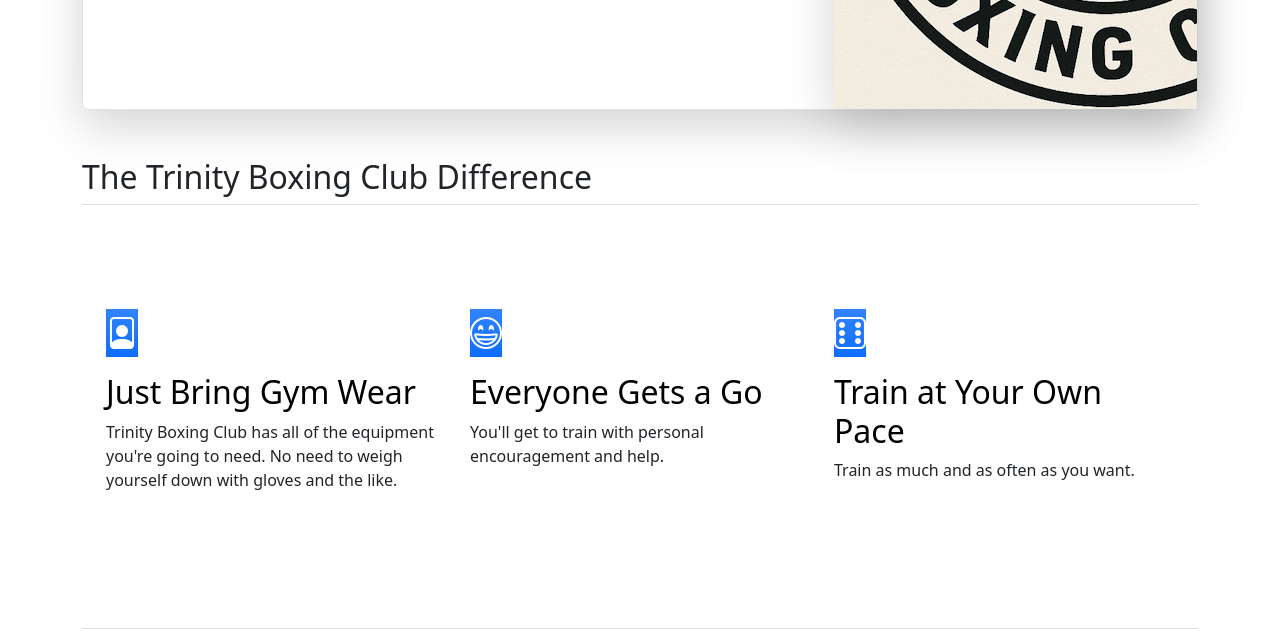
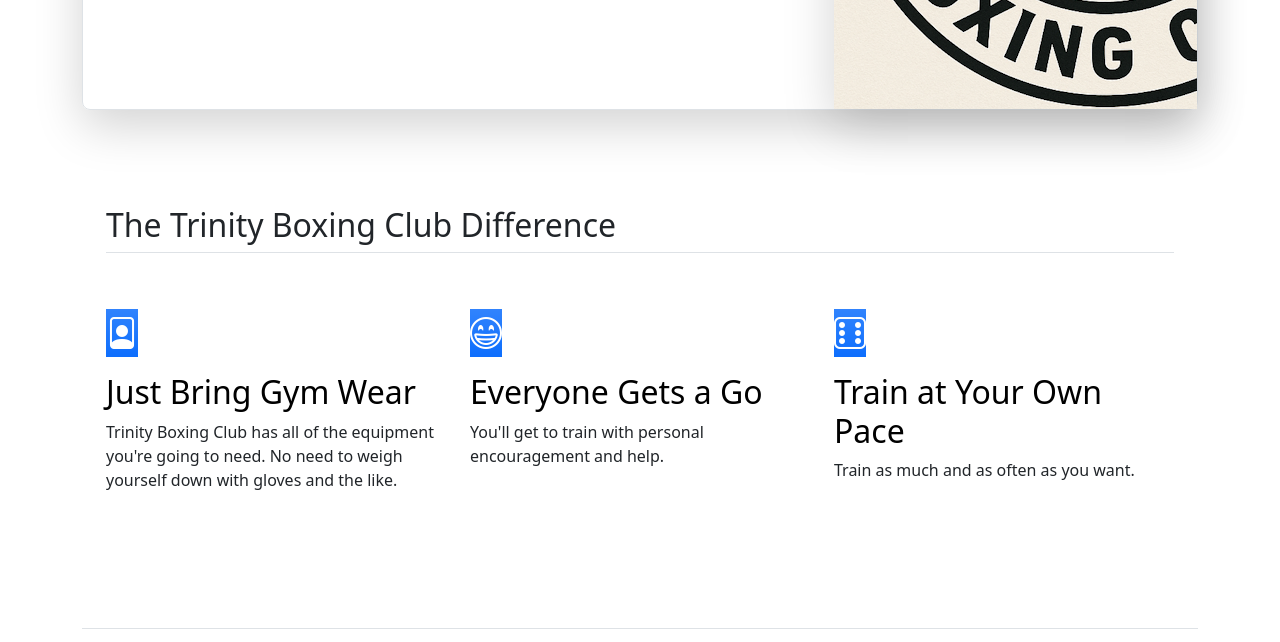
Before and after one commit to digitalbricklayer/trinityboxingcluborguk, an Eleventy site: page index.html in a window 1280 px wide. Shown: the part 593-1235 px from the top of the page. Built offline with nearby package versions, Linux system fonts and the light colour scheme; Eleventy itself is replaced by a stand-in of ours; files that its build step writes are made by us from their sources.

Commit message:
Move  difference title

```diff
--- a/index.html
+++ b/index.html
@@ -17,8 +17,8 @@
       </div>
     </div>
   </div>
-  <h2 class="pb-2 border-bottom">The Trinity Boxing Club Difference</h2>
-  <div class="container px-4 py-5" id="featured-3">
+  <div class="container px-4 py-5" id="feature-3">
+    <h2 class="pb-2 border-bottom">The Trinity Boxing Club Difference</h2>
     <div class="row g-4 py-5 row-cols-1 row-cols-lg-3">
         <div class="feature col">
             <div class="feature-icon d-inline-flex align-items-center justify-content-center text-bg-primary bg-gradient fs-2 mb-3">
```
